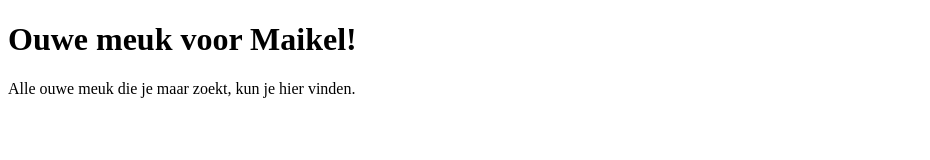
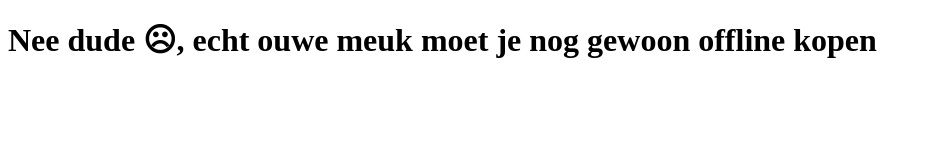
Before and after one commit to tiesmaster/ouwwmeukbv.nl, a plain HTML site: page index.html in a window 1280 px wide. Shown: the whole page, without its empty margins (0-930 px from the left). Drawn offline with Linux system fonts and the light colour scheme.

Commit message:
Add content

```diff
--- a/index.html
+++ b/index.html
@@ -6,9 +6,9 @@
 </head>
 
 <body>
-    <h1>Ouwe meuk voor Maikel!</h1>
+    <h1>Nee dude &#9785;, echt ouwe meuk moet je nog gewoon offline kopen</h1>
 
-    <p>Alle ouwe meuk die je maar zoekt, kun je hier vinden.</p>
+    <p></p>
 </body>
 
 </html>
```
